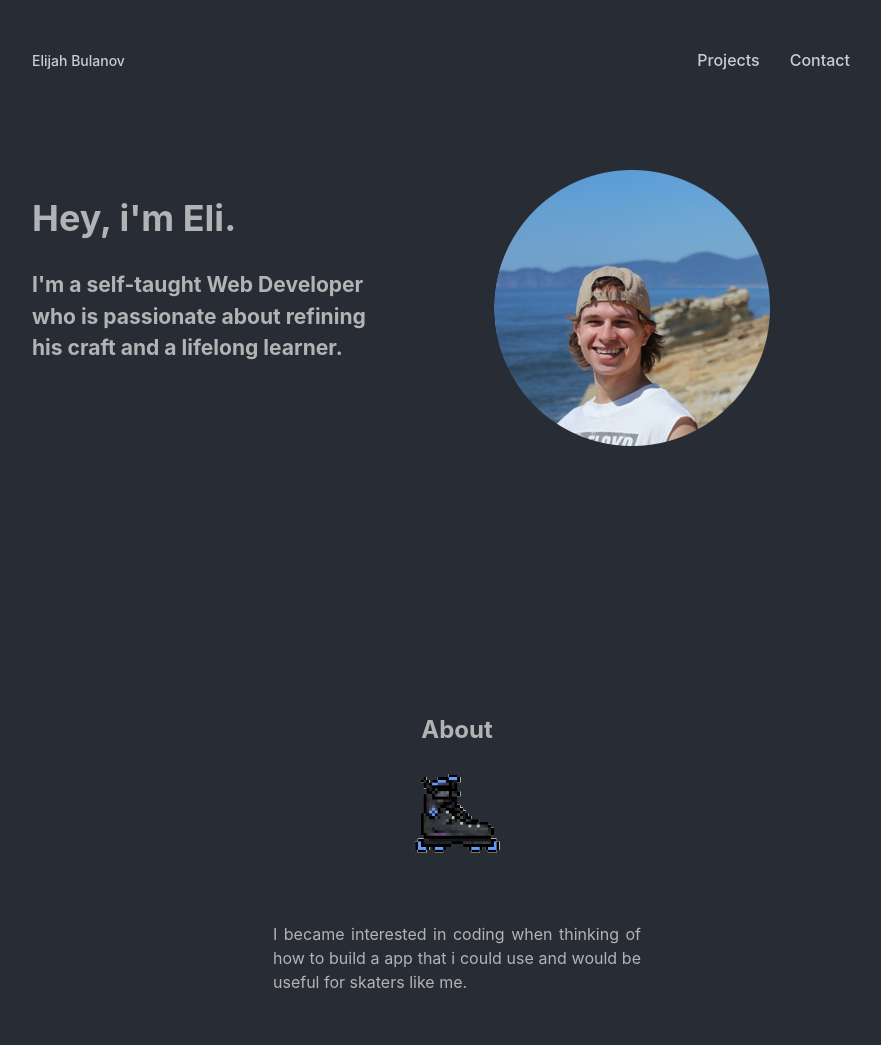
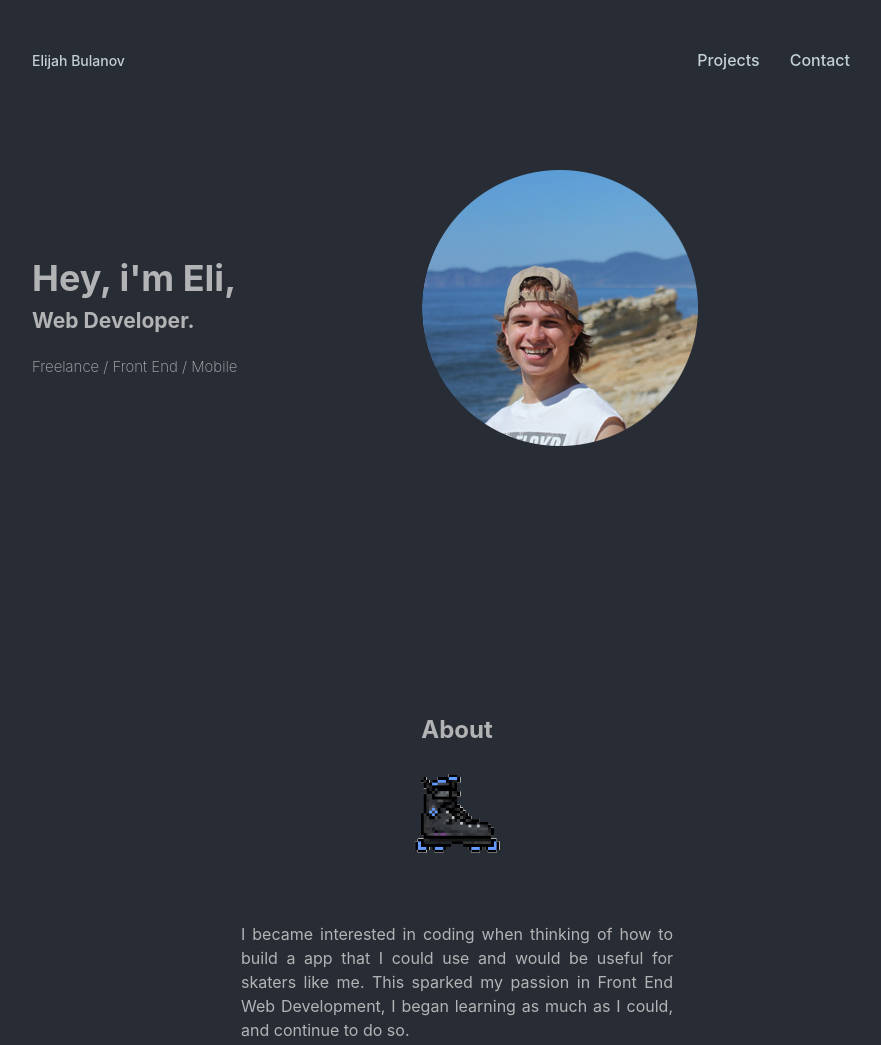
Before and after one commit to elibulanov/portfolio, a Gatsby site: page / in a window 1280 px wide. Shown: the top 1045 px of the page, without its empty margins (183-1064 px from the left). Built offline with nearby package versions, Linux system fonts and the light colour scheme; Gatsby itself is replaced by a stand-in of ours.

Commit message:
dfghdfgh

```diff
--- a/src/components/index.module.css
+++ b/src/components/index.module.css
@@ -277,11 +277,20 @@
 .heroText {
   font-size: large;
   max-width: 350px;
-  padding-top: 15px;
+  padding-top: 5rem;
+  line-height: normal;
+}
+
+.heroText h3{
+  margin-top: -1rem;
+}
+
+.heroText h5{
+  font-weight: 200;
 }
 
 .aboutText p {
-  max-width: 23rem;
+  max-width: 27rem;
   margin: 0 auto;
   padding-top: 3rem;
   text-align: justify;
--- a/src/pages/index.js
+++ b/src/pages/index.js
@@ -30,13 +30,13 @@
     <div className={styles.heroSection}>
       <div className={styles.heroText}>
         <h1>
-          <b>Hey, i'm Eli.</b>
+          Hey, i'm Eli,
         </h1>
         <h3>
-          I'm a self-taught Web Developer who is passionate about refining his craft
-          and a lifelong learner.
+          Web Developer.
 
         </h3>
+        <h5>Freelance / Front End / Mobile</h5>
       </div>
       <div className={styles.heroImg}>
         <StaticImage
@@ -69,7 +69,8 @@
 
       </div>
       <p>
-        I became interested in coding when thinking of how to build a app that i could use and would be useful for skaters like me.
+        I became interested in coding when thinking of how to build a app that I could use and would be useful for skaters like me.
+        This sparked my passion in Front End Web Development, I began learning as much as I could, and continue to do so.
 
       </p>
 
@@ -94,7 +95,7 @@
       </div>
       <div className={styles.aboutContent2}>
         <p>
-          When not working on my apps, I’m skating or hitting the slopes! I've been rollerblading for 15 years and its been a sport that i love improving on, anywhere from competing, to street skating or at the skatepark.
+          When not working on my apps, Im skating or hitting the slopes! I've been rollerblading for 15 years and its been a sport that I am very passionate about, and always progressing, anywhere from competing, to street skating or at the skatepark.
           I put this same dicsipline into coding and am motivated to excell in whatever I learn.
         </p>
         <div>
@@ -196,10 +197,10 @@
               Blade Mobile
             </a>
             <p className={styles.listItemDescription}>
-              <li>Mobile app that renders interactive skatepark.</li>
-              <li>React-Native navigation, expo and android studio.</li>
+              <li>Mobile app that renders interactive skatepark locations.</li>
+              <li>React-Native, expo and android studio.</li>
               <li>User authentication with a database.</li>
-              <li>Learned about state/props as well as redux.</li>
+
             </p>
             <div className={styles.btn}>
               <a href="https://github.com/elibulanov/blade">
@@ -260,7 +261,7 @@
             <p className={styles.listItemDescription}>
               <li>NodeJS project using MVC architecture and RESTful routing. </li>
               <li>Renders skatepark, with user authentication sharing a database with the mobile app.</li>
-              <li>I learned express js to build a back-end for CRUD operations.</li>
+              <li>Express js to build a back-end for CRUD operations.</li>
             </p>
             <div className={styles.btn}>
               <a href="https://github.com/elibulanov/blade_webapp">
```
